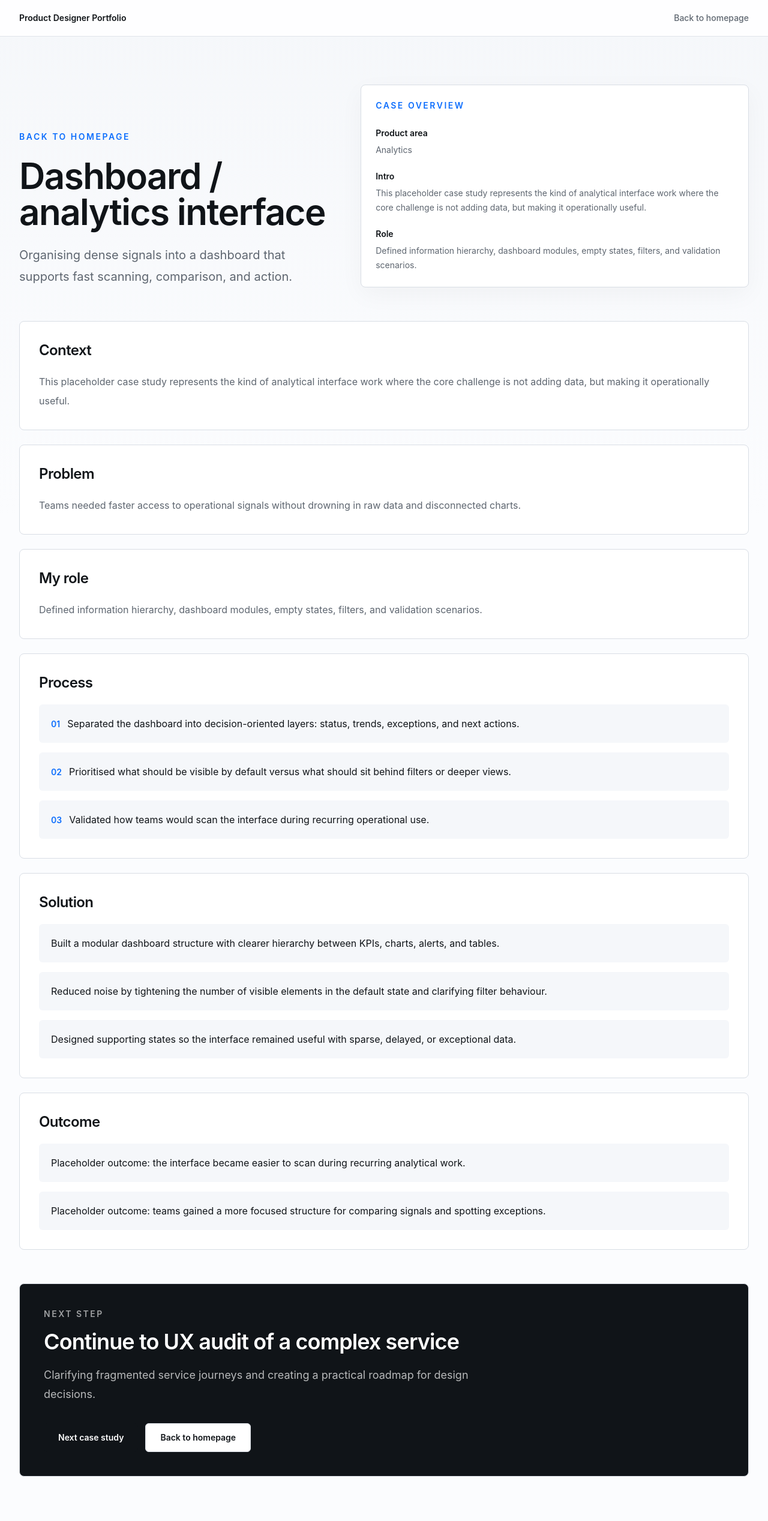
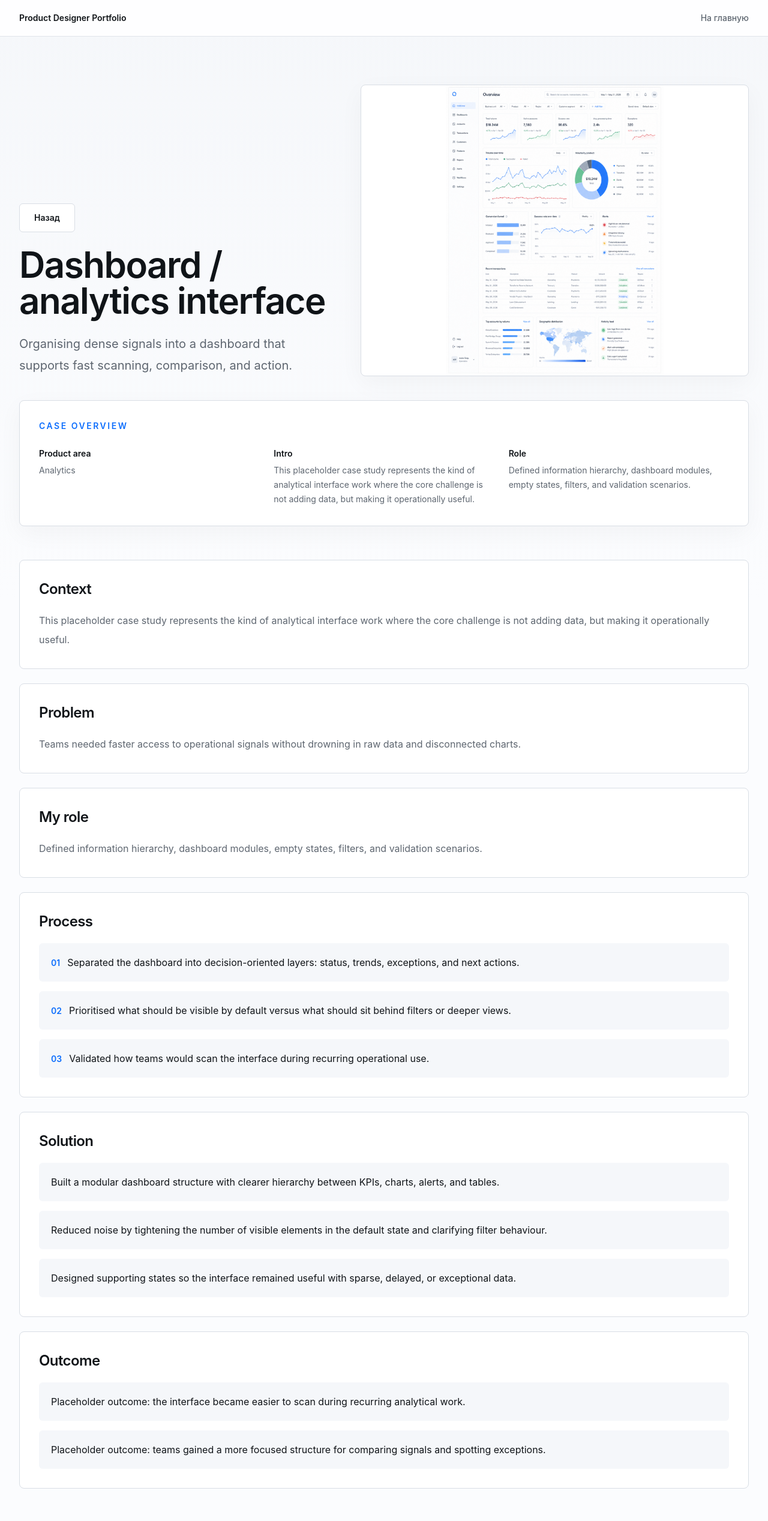
Before and after one commit to evgenyzhe/portfolio, a Next.js app: page /case-studies/dashboard-analytics-interface in a window 1280 px wide. Shown: the top 2535 px of the page at 60% size. Built offline with nearby package versions, Linux system fonts and the light colour scheme.

Commit message:
Поменяли внутренние страницы

```diff
--- a/app/case-studies/[slug]/page.tsx
+++ b/app/case-studies/[slug]/page.tsx
@@ -1,8 +1,10 @@
+import Image from "next/image";
 import Link from "next/link";
 import { notFound } from "next/navigation";
 import type { Metadata } from "next";
 import { LinkButton } from "@/components/link-button";
 import { SectionHeading } from "@/components/section-heading";
+import { getAssetPath } from "@/lib/get-asset-path";
 import {
   caseStudies,
   getCaseStudyBySlug
@@ -79,7 +81,7 @@ export default async function CaseStudyPage({ params }: CaseStudyPageProps) {
             href="/"
             className="text-sm font-medium text-muted transition hover:text-ink"
           >
-            Back to homepage
+            На главную
           </Link>
         </nav>
       </header>
@@ -87,12 +89,9 @@ export default async function CaseStudyPage({ params }: CaseStudyPageProps) {
       <article className="mx-auto max-w-7xl px-5 py-16 sm:px-8 sm:py-20">
         <div className="grid gap-10 lg:grid-cols-[0.9fr_1.1fr] lg:items-end">
           <div>
-            <Link
-              href="/"
-              className="text-sm font-semibold uppercase tracking-[0.18em] text-accent"
-            >
-              Back to homepage
-            </Link>
+            <LinkButton href="/" variant="secondary">
+              Назад
+            </LinkButton>
             <h1 className="mt-6 max-w-4xl text-4xl font-semibold tracking-tight text-ink sm:text-5xl lg:text-6xl">
               {caseStudy.title}
             </h1>
@@ -101,11 +100,26 @@ export default async function CaseStudyPage({ params }: CaseStudyPageProps) {
             </p>
           </div>
 
-          <aside className="rounded-lg border border-line bg-white p-6 shadow-[0_12px_40px_rgba(16,20,24,0.04)]">
+          <figure className="overflow-hidden rounded-lg border border-line bg-white shadow-[0_12px_40px_rgba(16,20,24,0.04)]">
+            <div className="aspect-[4/3]">
+              <Image
+                src={getAssetPath(caseStudy.previewImage)}
+                alt={`${caseStudy.title} interface preview`}
+                width={1600}
+                height={1200}
+                className="h-full w-full object-contain"
+                sizes="(min-width: 1024px) 52vw, 100vw"
+                priority
+              />
+            </div>
+          </figure>
+        </div>
+
+        <aside className="mt-10 rounded-lg border border-line bg-white p-6 shadow-[0_12px_40px_rgba(16,20,24,0.04)] sm:p-8">
           <p className="text-sm font-semibold uppercase tracking-[0.18em] text-accent">
             Case overview
           </p>
-            <dl className="mt-6 space-y-5 text-sm leading-6">
+          <dl className="mt-6 grid gap-5 text-sm leading-6 sm:grid-cols-3 sm:gap-6">
             <div>
               <dt className="font-semibold text-ink">Product area</dt>
               <dd className="mt-1 text-muted">{caseStudy.area}</dd>
@@ -120,7 +134,6 @@ export default async function CaseStudyPage({ params }: CaseStudyPageProps) {
             </div>
           </dl>
         </aside>
-        </div>
 
         <div className="mt-14 grid gap-6">
           <SectionBlock title="Context">
@@ -184,14 +197,14 @@ export default async function CaseStudyPage({ params }: CaseStudyPageProps) {
             inverted
           />
           <div className="mt-8 flex flex-col gap-3 sm:flex-row">
+            <LinkButton href="/" variant="secondary">
+              На главную
+            </LinkButton>
             {nextCase ? (
-              <LinkButton href={`/case-studies/${nextCase.slug}`}>
-                Next case study
+              <LinkButton href={`/case-studies/${nextCase.slug}`} variant="accent">
+                Следующий кейс
               </LinkButton>
             ) : null}
-            <LinkButton href="/" variant="secondary">
-              Back to homepage
-            </LinkButton>
           </div>
         </section>
       </article>
--- a/components/link-button.tsx
+++ b/components/link-button.tsx
@@ -3,7 +3,7 @@ import Link from "next/link";
 type LinkButtonProps = {
   href: string;
   children: React.ReactNode;
-  variant?: "primary" | "secondary";
+  variant?: "primary" | "secondary" | "accent";
 };
 
 export function LinkButton({
@@ -14,7 +14,9 @@ export function LinkButton({
   const styles =
     variant === "primary"
       ? "bg-ink text-white hover:bg-black"
-      : "border border-line bg-white text-ink hover:border-ink";
+      : variant === "accent"
+        ? "bg-accent text-white hover:bg-accent/90"
+        : "border border-line bg-white text-ink hover:border-ink";
 
   return (
     <Link
```
Lines whose indentation alone changed are shown as unchanged.
